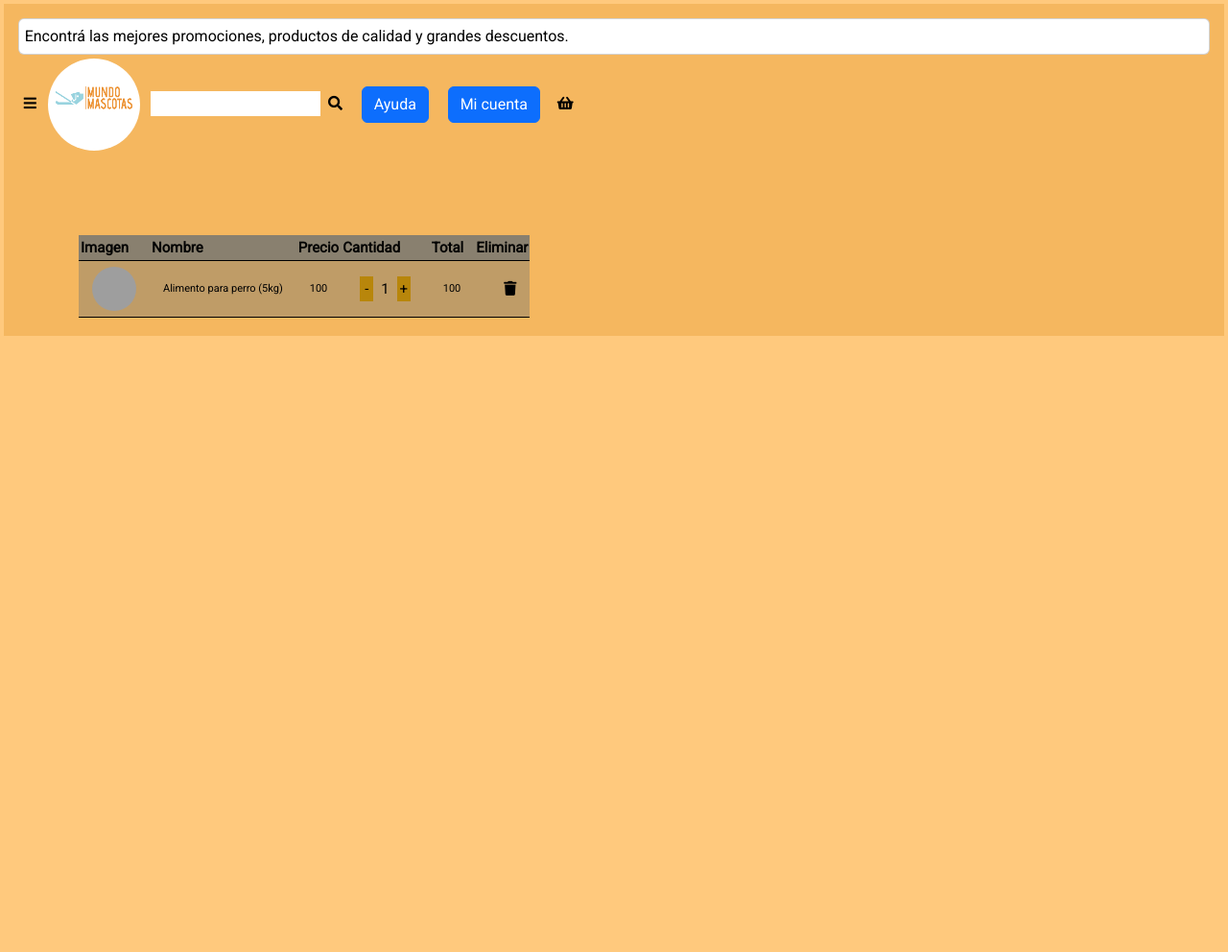
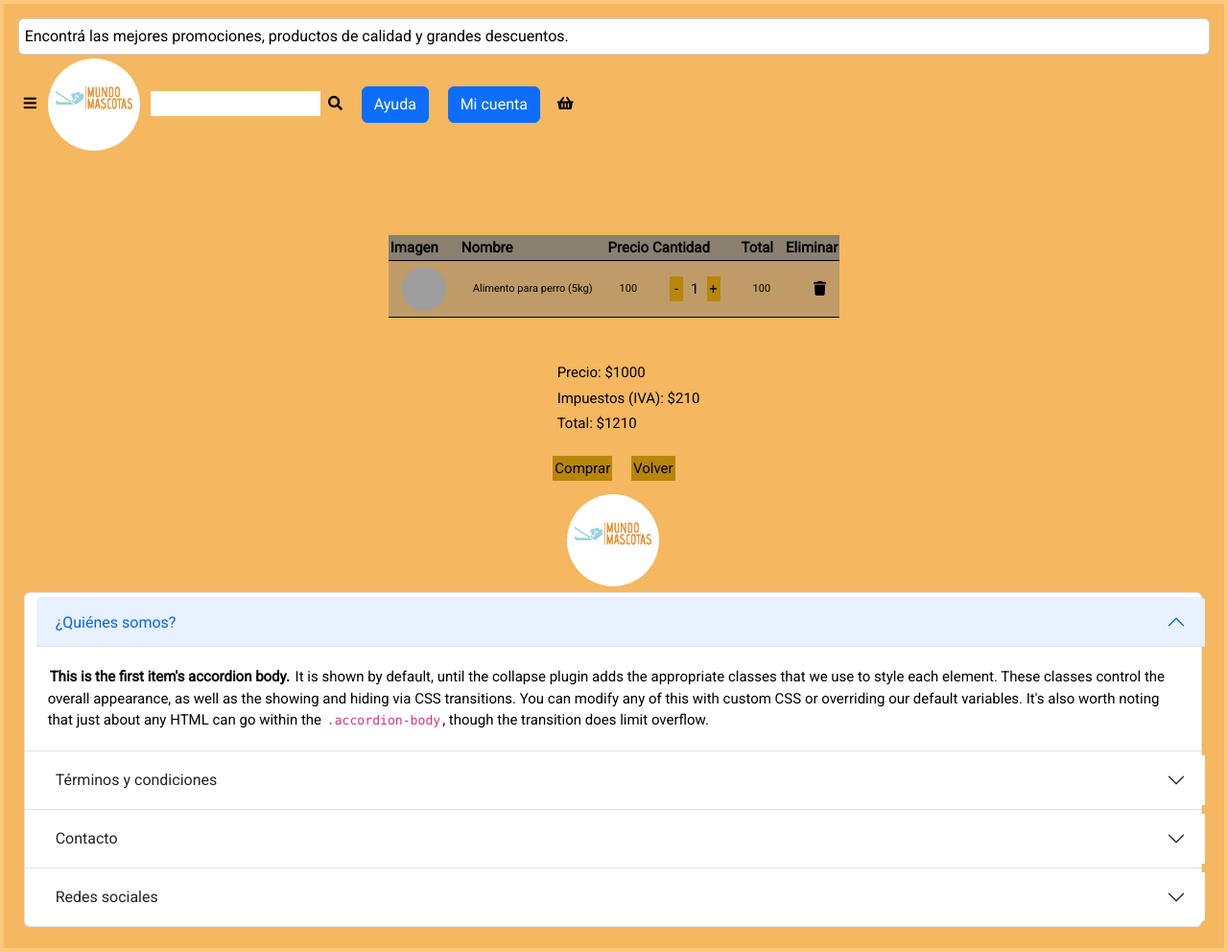
Before and after one commit to Coumas90/grupo_7_MundoMascotas, a Node server app: page /productCart in a window 1280 px wide. Shown: the whole page at 96% size. Before the commit the page ends 350 px from the top, so only its background shows below. Run offline with Node 20, Linux system fonts and the light colour scheme; some libraries are stand-ins or nearby versions; grey boxes are pictures that could not be loaded.

Commit message:
agrego footer al carrito y detalle total

```diff
--- a/public/css/color.css
+++ b/public/css/color.css
@@ -21,6 +21,7 @@ tr{
 
 table {
   border-collapse: collapse;
+  margin: 0 auto;
 }
 
 tbody {
@@ -44,7 +45,16 @@ button {
 
 .container{
   margin-top: 10vh;
+}
+
+.detalle{
+  list-style: none;
+  margin-top: 5vh;
+}
+
+.checkout{
+  width: auto;
   display: flex;
-  justify-content: flex-start;
+  flex-direction: column;
   align-items: center;
 }
--- a/views/productCart.html
+++ b/views/productCart.html
@@ -67,7 +67,104 @@
       <tbody class="cart"></tbody>
     </table>
 
-    </div>
+
+
+<div class="checkout" >
+
+
+  <ul class="detalle">
+    <li>Precio: $1000</li>
+    <li>Impuestos (IVA): $210</li>
+    <li>
+      Total: $1210
+    </li>
+  </ul>
+  <span>
+    <button>Comprar</button>
+    <button>Volver</button>
+  </span>
+</div>      </div>
+
+<footer>
+  <ul class="nav justify-content-center">
+      <div><img class="logo-chico" src="images/Logos/Logo-2.jpg" alt="Logo Mundo Mascotas" class="logo_img"></div>
+      <div class="accordion" id="accordionExample">
+          <div class="accordion-item">
+            <h2 class="accordion-header" id="headingOne">
+              <button class="accordion-button" type="button" data-bs-toggle="collapse" data-bs-target="#collapseOne" aria-expanded="true" aria-controls="collapseOne">
+                  ¿Quiénes somos?
+              </button>
+            </h2>
+            <div id="collapseOne" class="accordion-collapse collapse show" aria-labelledby="headingOne" data-bs-parent="#accordionExample">
+              <div class="accordion-body">
+                <strong>This is the first item's accordion body.</strong> It is shown by default, until the collapse plugin adds the appropriate classes that we use to style each element. These classes control the overall appearance, as well as the showing and hiding via CSS transitions. You can modify any of this with custom CSS or overriding our default variables. It's also worth noting that just about any HTML can go within the <code>.accordion-body</code>, though the transition does limit overflow.
+              </div>
+            </div>
+          </div>
+          <div class="accordion-item">
+            <h2 class="accordion-header" id="headingTwo">
+              <button class="accordion-button collapsed" type="button" data-bs-toggle="collapse" data-bs-target="#collapseTwo" aria-expanded="false" aria-controls="collapseTwo">
+                  Términos y condiciones
+              </button>
+            </h2>
+            <div id="collapseTwo" class="accordion-collapse collapse" aria-labelledby="headingTwo" data-bs-parent="#accordionExample">
+              <div class="accordion-body">
+                <strong>This is the second item's accordion body.</strong> It is hidden by default, until the collapse plugin adds the appropriate classes that we use to style each element. These classes control the overall appearance, as well as the showing and hiding via CSS transitions. You can modify any of this with custom CSS or overriding our default variables. It's also worth noting that just about any HTML can go within the <code>.accordion-body</code>, though the transition does limit overflow.
+              </div>
+            </div>
+          </div>
+          <div class="accordion-item">
+            <h2 class="accordion-header" id="headingThree">
+              <button class="accordion-button collapsed" type="button" data-bs-toggle="collapse" data-bs-target="#collapseThree" aria-expanded="false" aria-controls="collapseThree">
+                  Contacto
+              </button>
+            </h2>
+            <div id="collapseThree" class="accordion-collapse collapse" aria-labelledby="headingThree" data-bs-parent="#accordionExample">
+              <div class="accordion-body">
+                <strong>This is the third item's accordion body.</strong> It is hidden by default, until the collapse plugin adds the appropriate classes that we use to style each element. These classes control the overall appearance, as well as the showing and hiding via CSS transitions. You can modify any of this with custom CSS or overriding our default variables. It's also worth noting that just about any HTML can go within the <code>.accordion-body</code>, though the transition does limit overflow.
+              </div>
+            </div>
+          </div>
+          <div class="accordion-item">
+              <h2 class="accordion-header" id="headingThree">
+                <button class="accordion-button collapsed" type="button" data-bs-toggle="collapse" data-bs-target="#collapseThree" aria-expanded="false" aria-controls="collapseThree">
+                  Redes sociales
+                </button>
+              </h2>
+              <div id="collapseThree" class="accordion-collapse collapse" aria-labelledby="headingThree" data-bs-parent="#accordionExample">
+                <div class="accordion-body">
+                  <strong>This is the third item's accordion body.</strong> It is hidden by default, until the collapse plugin adds the appropriate classes that we use to style each element. These classes control the overall appearance, as well as the showing and hiding via CSS transitions. You can modify any of this with custom CSS or overriding our default variables. It's also worth noting that just about any HTML can go within the <code>.accordion-body</code>, though the transition does limit overflow.
+                </div>
+              </div>
+            </div>
+        </div>
+
+      <!-- <li class="nav-item">
+        <a class="nav-link">¿Quiénes somos?</a>
+      </li>
+      <li class="nav-item">
+        <a class="nav-link">Términos y condiciones</a>
+      </li>
+      <li class="nav-item">
+        <a class="nav-link">Contacto</a>
+      </li>
+      <li class="nav-item">
+        <a class="nav-link">Redes sociales</a>
+      </li>
+    </ul>-->
+  <!-- <section>
+      <ul>
+          <li><a href="#">¿Quiénes somos?</a></li>
+          <li><a href="#">Términos y condiciones</a></li>
+      </ul>
+  </section>
+  <section>
+      <ul>
+          <li><a href="#">Contacto</a></li>
+          <li><a href="#">Redes sociales</a></li>
+      </ul>
+  </section> -->
+</footer>
   </body>
   <script >
 const products = [
```
Also changed, not shown: views/productCart.js (deleted).
